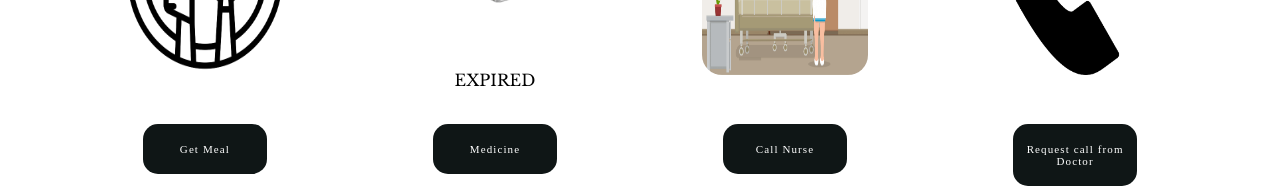
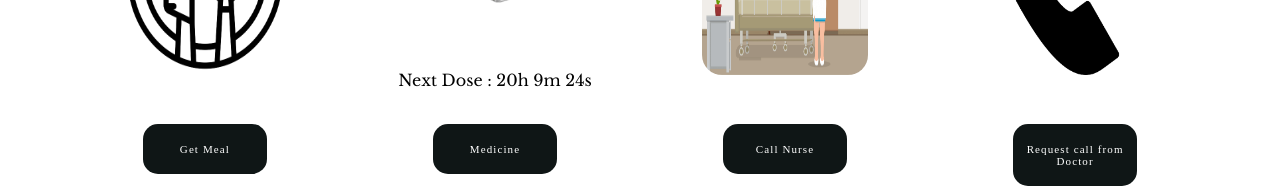
Before and after one commit to Vishal-0511/final_year, a plain HTML site: page patient/patient_view.html in a window 1280 px wide. Shown: the part 281-469 px from the top of the page. Drawn offline with nearby package versions, Linux system fonts and the light colour scheme.

Commit message:
Update patient_view.html

```diff
--- a/patient/patient_view.html
+++ b/patient/patient_view.html
@@ -233,7 +233,7 @@
         else if (hour > 18 && hour < 24) welcomeText = welcomeTypes[2] + ", Justin";
 
         greeting.innerHTML = welcomeText;
-        var countDownDate = new Date("Nov 15, 2022 23:00:00").getTime();
+        var countDownDate = new Date("Nov 16, 2022 23:00:00").getTime();
 
         // Update the count down every 1 second
         var x = setInterval(function () {
```
